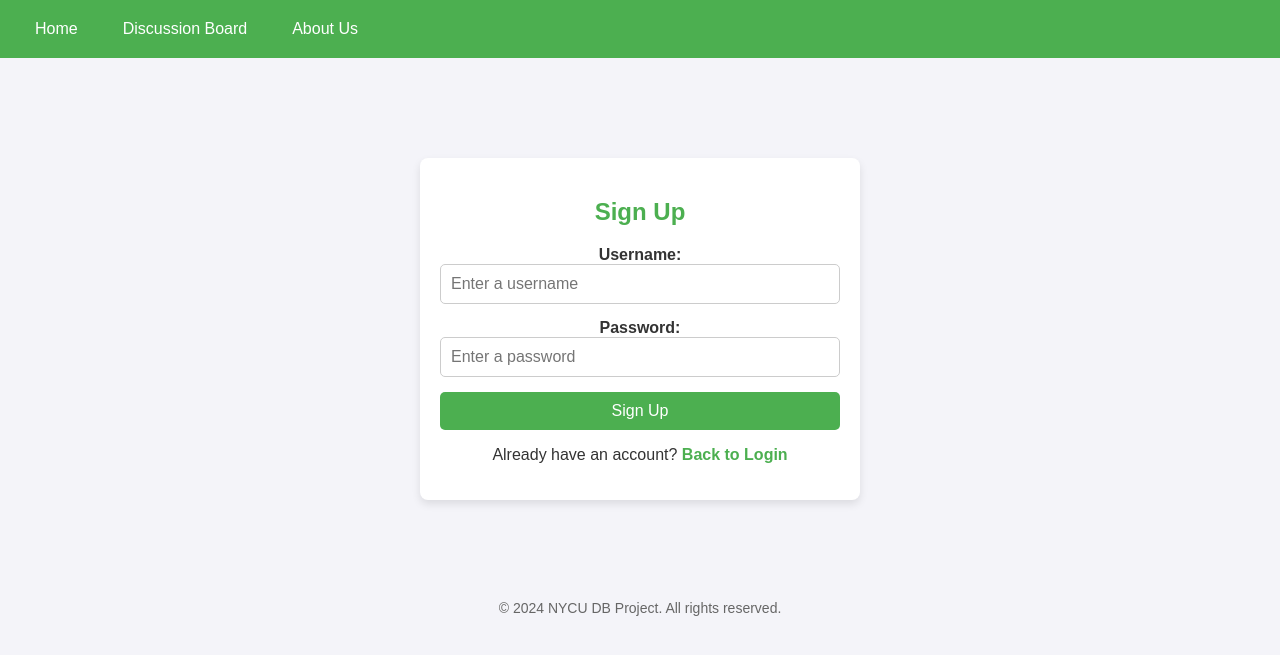
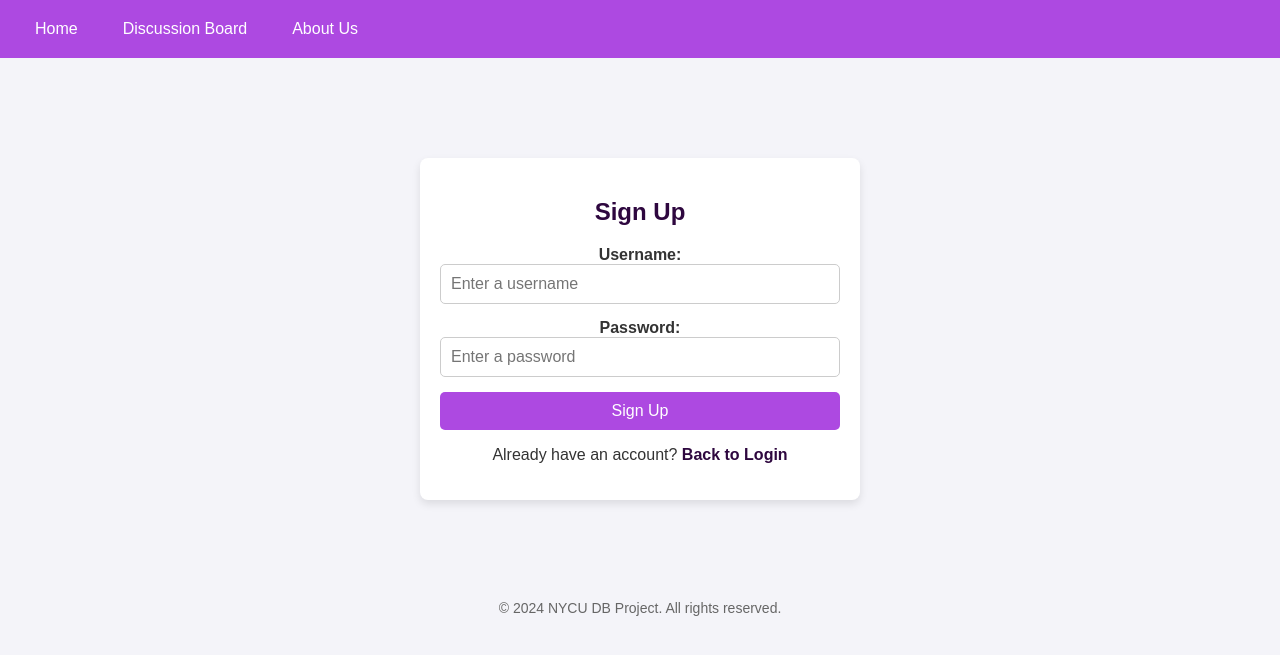
Before and after one commit to mikehsuhoodie/NYCU-Intro-to-Database, a Flask app: page /signup in a window 1280 px wide. Shown: the top 655 px of the page. Run offline with Flask 3, Linux system fonts and the light colour scheme.

Commit message:
change the color of website

```diff
--- a/static/css/website_style.css
+++ b/static/css/website_style.css
@@ -8,7 +8,7 @@ body {
 }
 
 header {
-    background-color: #4CAF50;
+    background-color: #AD49E1;
     color: white;
     padding: 10px 20px;
     display: flex;
@@ -30,7 +30,7 @@ header {
 }
 
 .nav-buttons a:hover {
-    background-color: #45a049;
+    background-color: #7A1CAC;
 }
 
 .search-bar {
--- a/templates/discussion.html
+++ b/templates/discussion.html
@@ -63,7 +63,7 @@
         }
 
         .post div a ,.form-container a{
-            color: #4CAF50;
+            color: #2E073F;
             text-decoration: none;
             margin-right: 10px;
         }
@@ -98,7 +98,7 @@
         }
 
         .form-container button {
-            background-color: #4CAF50;
+            background-color: #AD49E1;
             color: white;
             border: none;
             padding: 10px 15px;
@@ -108,7 +108,7 @@
         }
 
         .form-container button:hover {
-            background-color: #45a049;
+            background-color: #7A1CAC;
         }
 
         .flash-messages {
--- a/templates/edit_post.html
+++ b/templates/edit_post.html
@@ -48,7 +48,7 @@
         }
 
         form button {
-            background-color: #4CAF50;
+            background-color: #AD49E1;
             color: white;
             border: none;
             padding: 10px 15px;
@@ -58,7 +58,7 @@
         }
 
         form button:hover {
-            background-color: #45a049;
+            background-color: #7A1CAC;
         }
     </style>
 </head>
--- a/templates/main.html
+++ b/templates/main.html
@@ -34,14 +34,14 @@
         }
 
         .search_bar input[type="text"]:focus {
-            border-color: #4CAF50;
+            border-color: #AD49E1;
         }
 
         .search_bar button {
             padding: 10px 20px;
             border: none;
             border-radius: 0 20px 20px 0;
-            background-color: #4CAF50;
+            background-color: #AD49E1;
             color: #fff;
             font-size: 16px;
             cursor: pointer;
@@ -49,7 +49,7 @@
         }
 
         .search_bar button:hover {
-            background-color: #45a049;
+            background-color: #7A1CAC;
         }
 
 
--- a/templates/search_results.html
+++ b/templates/search_results.html
@@ -21,7 +21,7 @@
         }
 
         .BackToSearch a{
-            color: #4CAF50;
+            color: #2E073F;
             text-decoration: none;
             font-weight: bold;
         }
--- a/templates/signup.html
+++ b/templates/signup.html
@@ -18,7 +18,7 @@
 
         h2 {
             text-align: center;
-            color: #4CAF50;
+            color: #2E073F;
         }
 
         form {
@@ -45,12 +45,12 @@
         input[type="text"]:focus,
         input[type="password"]:focus {
             outline: none;
-            border-color: #4CAF50;
+            border-color: #AD49E1;
             box-shadow: 0 0 5px rgba(76, 175, 80, 0.5);
         }
 
         .signup-btn {
-            background-color: #4CAF50;
+            background-color: #AD49E1;
             color: white;
             padding: 10px;
             font-size: 16px;
@@ -61,7 +61,7 @@
         }
 
         .signup-btn:hover {
-            background-color: #45a049;
+            background-color: #7A1CAC;
         }
 
         .back-to-login {
@@ -70,7 +70,7 @@
         }
 
         .back-to-login a {
-            color: #4CAF50;
+            color: #2E073F;
             text-decoration: none;
             font-weight: bold;
         }
```
Also changed, not shown: templates/login.html (+5 -5 lines).
